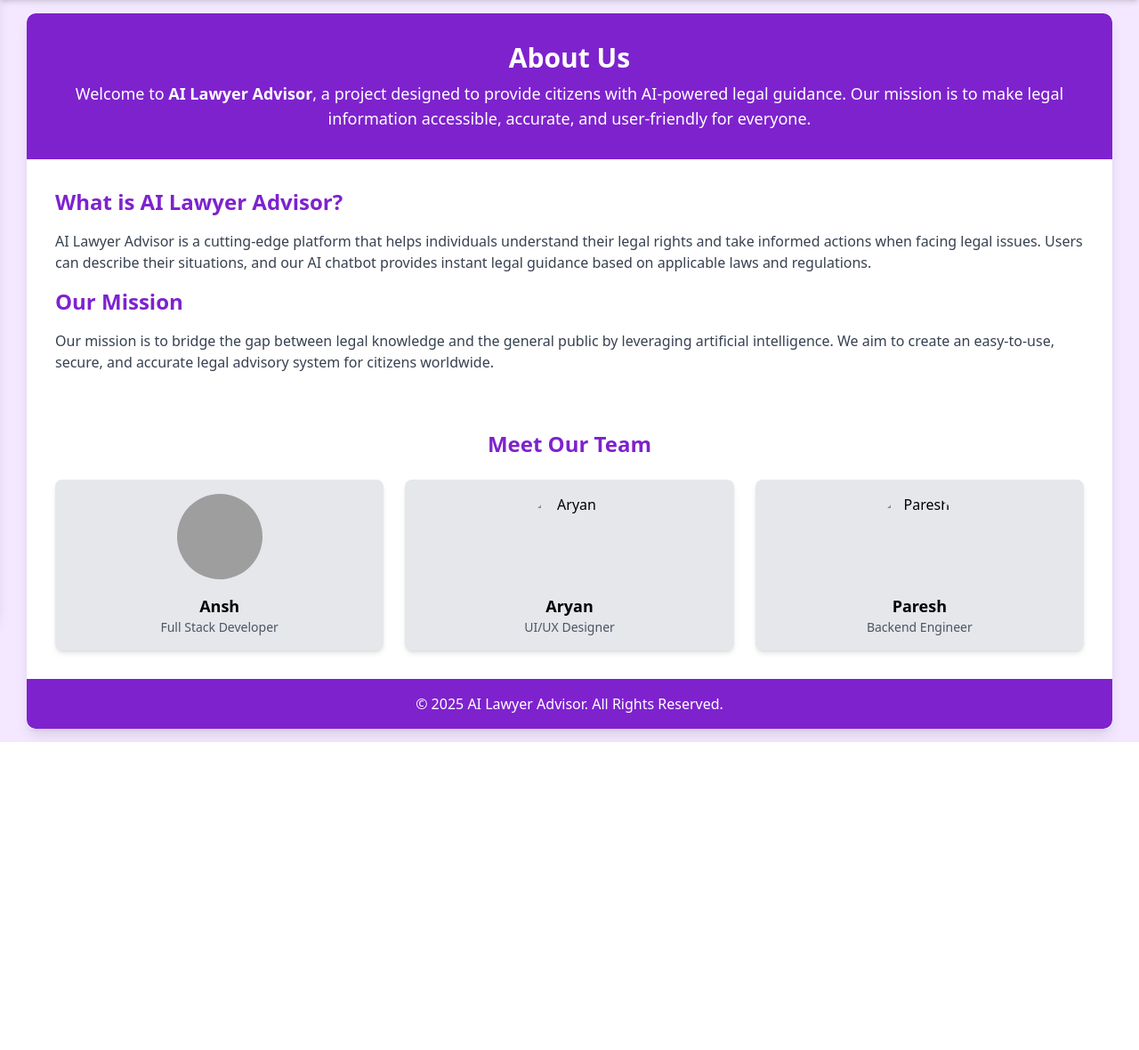
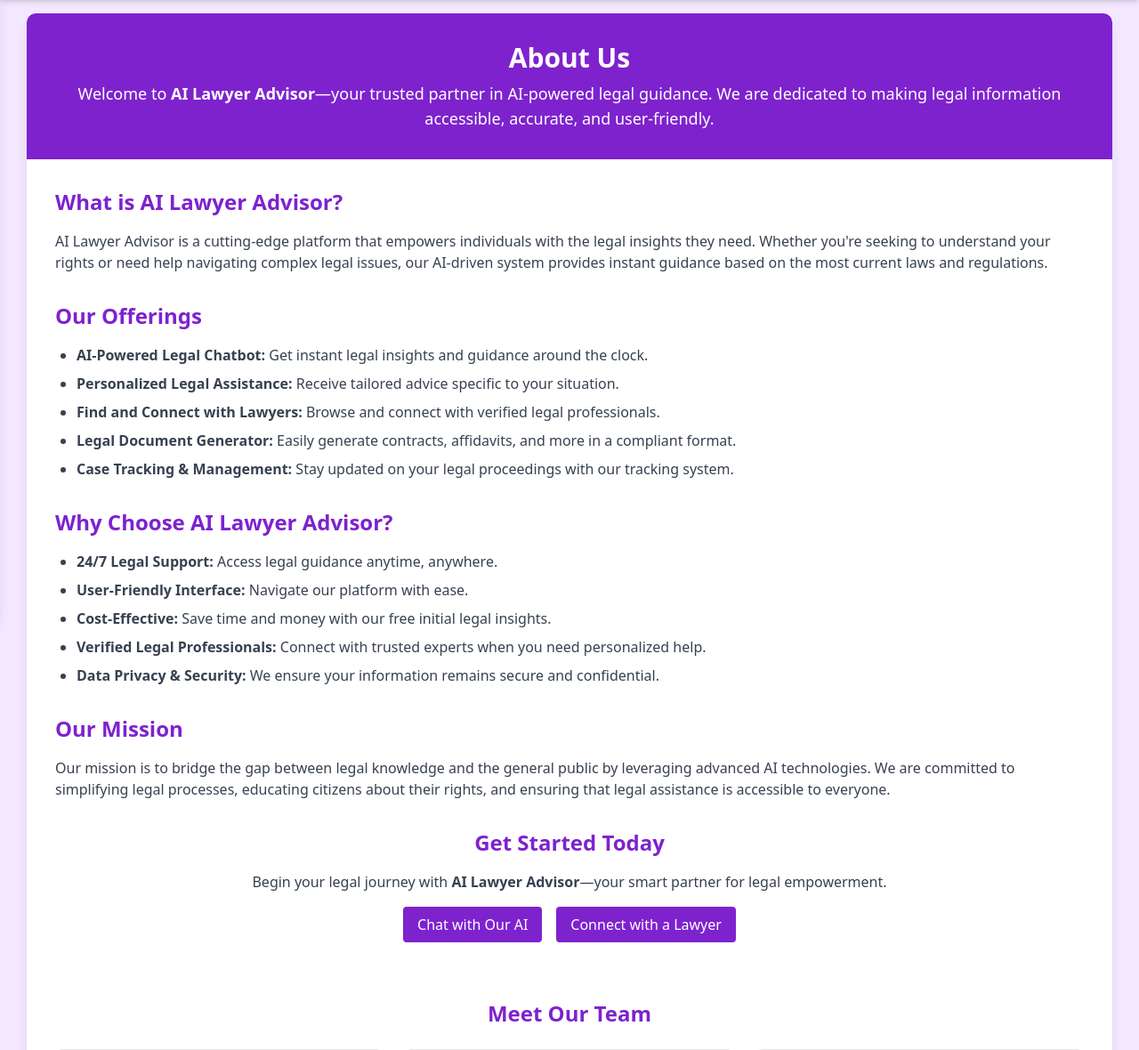
Before and after one commit to Ansh-94/LegalAdvisor, a PHP site: page /AboutUs.php in a window 1280 px wide. Shown: the part 104-1284 px from the top of the page at 89% size. Before the commit the page ends 938 px from the top, so only its background shows below. Run offline with PHP 8.4, Linux system fonts and the light colour scheme; a user stored in the database is signed in; some libraries are stand-ins or nearby versions; grey boxes are pictures that could not be loaded.

Commit message:
Aboutus content added &change password added & bydefault lawyer PRofile Fixed

```diff
--- a/AboutUs.php
+++ b/AboutUs.php
@@ -6,7 +6,6 @@ include('includes/header.php');
 ?>
 <!DOCTYPE html>
 <html lang="en">
-
 
 <head>
   <meta charset="UTF-8" />
@@ -25,14 +24,9 @@ include('includes/header.php');
   </style>
 </head>
 
-<body class="bg-gradient-to-b from-purple-100 to-white min-h-screen ml-[30px] mr-[30px]">
+<body class="bg-gradient-to-b from-purple-100 to-white min-h-screen mx-8">
   <header class="mt-[15px] mb-[15px] ml-[30px] mr-[30px]">
     <script>
-      function toggleSidebar() {
-        const sidebar = document.getElementById("sidebar");
-        sidebar.classList.toggle("-translate-x-full");
-      }
-
       function toggleSidebar() {
         document.getElementById('sidebar').classList.toggle('-translate-x-full');
       }
@@ -41,33 +35,100 @@ include('includes/header.php');
       }
     </script>
 
-
-
     <div class="bg-white w-full rounded-lg shadow-lg overflow-hidden">
-      <!-- Header Section with 10px Rounded Top Corners -->
+      <!-- Header Section with Rounded Top Corners -->
       <div class="bg-purple-700 text-white text-center py-8 rounded-t-[10px]">
         <h1 class="text-3xl font-bold">About Us</h1>
         <p class="text-lg mt-2 px-6">
-          Welcome to <strong>AI Lawyer Advisor</strong>, a project designed to provide citizens with AI-powered legal
-          guidance.
-          Our mission is to make legal information accessible, accurate, and user-friendly for everyone.
+          Welcome to <strong>AI Lawyer Advisor</strong>—your trusted partner in AI-powered legal guidance.
+          We are dedicated to making legal information accessible, accurate, and user-friendly.
         </p>
       </div>
 
-      <!-- Project Description -->
-      <div class="p-8 text-gray-700">
-        <h2 class="text-2xl font-bold text-purple-700 mb-4">What is AI Lawyer Advisor?</h2>
-        <p class="mb-4">
-          AI Lawyer Advisor is a cutting-edge platform that helps individuals understand their legal rights
-          and take informed actions when facing legal issues. Users can describe their situations, and our
-          AI chatbot provides instant legal guidance based on applicable laws and regulations.
-        </p>
-        <h2 class="text-2xl font-bold text-purple-700 mb-4">Our Mission</h2>
-        <p>
-          Our mission is to bridge the gap between legal knowledge and the general public by leveraging
-          artificial intelligence. We aim to create an easy-to-use, secure, and accurate legal advisory
-          system for citizens worldwide.
-        </p>
+      <!-- Main Content Section -->
+      <div class="p-8 text-gray-700 space-y-8">
+        <!-- About Section -->
+        <section>
+          <h2 class="text-2xl font-bold text-purple-700 mb-4">What is AI Lawyer Advisor?</h2>
+          <p class="mb-4">
+            AI Lawyer Advisor is a cutting-edge platform that empowers individuals with the legal insights they need.
+            Whether you're seeking to understand your rights or need help navigating complex legal issues, our AI-driven
+            system provides instant guidance based on the most current laws and regulations.
+          </p>
+        </section>
+
+        <!-- Our Offerings Section -->
+        <section>
+          <h2 class="text-2xl font-bold text-purple-700 mb-4">Our Offerings</h2>
+          <ul class="list-disc ml-6 mb-4 space-y-2">
+            <li>
+              <strong>AI-Powered Legal Chatbot:</strong> Get instant legal insights and guidance around the clock.
+            </li>
+            <li>
+              <strong>Personalized Legal Assistance:</strong> Receive tailored advice specific to your situation.
+            </li>
+            <li>
+              <strong>Find and Connect with Lawyers:</strong> Browse and connect with verified legal professionals.
+            </li>
+            <li>
+              <strong>Legal Document Generator:</strong> Easily generate contracts, affidavits, and more in a compliant
+              format.
+            </li>
+            <li>
+              <strong>Case Tracking & Management:</strong> Stay updated on your legal proceedings with our tracking
+              system.
+            </li>
+          </ul>
+        </section>
+
+        <!-- Why Choose Us Section -->
+        <section>
+          <h2 class="text-2xl font-bold text-purple-700 mb-4">Why Choose AI Lawyer Advisor?</h2>
+          <ul class="list-disc ml-6 mb-4 space-y-2">
+            <li>
+              <strong>24/7 Legal Support:</strong> Access legal guidance anytime, anywhere.
+            </li>
+            <li>
+              <strong>User-Friendly Interface:</strong> Navigate our platform with ease.
+            </li>
+            <li>
+              <strong>Cost-Effective:</strong> Save time and money with our free initial legal insights.
+            </li>
+            <li>
+              <strong>Verified Legal Professionals:</strong> Connect with trusted experts when you need personalized
+              help.
+            </li>
+            <li>
+              <strong>Data Privacy & Security:</strong> We ensure your information remains secure and confidential.
+            </li>
+          </ul>
+        </section>
+
+        <!-- Our Mission Section -->
+        <section>
+          <h2 class="text-2xl font-bold text-purple-700 mb-4">Our Mission</h2>
+          <p class="mb-4">
+            Our mission is to bridge the gap between legal knowledge and the general public by leveraging advanced AI
+            technologies. We are committed to simplifying legal processes, educating citizens about their rights, and
+            ensuring that legal assistance is accessible to everyone.
+          </p>
+        </section>
+
+        <!-- Get Started Section -->
+        <section class="text-center">
+          <h2 class="text-2xl font-bold text-purple-700 mb-4">Get Started Today</h2>
+          <p class="mb-4">
+            Begin your legal journey with <strong>AI Lawyer Advisor</strong>—your smart partner for legal empowerment.
+          </p>
+          <div class="flex justify-center space-x-4">
+            <a href="chatbot.php" class="bg-purple-700 text-white px-4 py-2 rounded hover:bg-purple-800">
+              Chat with Our AI
+            </a>
+            <a href="lawyerDirectory.php" class="bg-purple-700 text-white px-4 py-2 rounded hover:bg-purple-800">
+              Connect with a Lawyer
+            </a>
+          </div>
+        </section>
       </div>
 
       <!-- Team Section -->
@@ -76,8 +137,7 @@ include('includes/header.php');
         <div class="grid grid-cols-1 sm:grid-cols-3 gap-6">
           <!-- Ansh Card -->
           <div class="team-card bg-gray-200 rounded-lg shadow-md p-4 text-center">
-            <img src="C:\Users\Meghani Ansh\Pictures\My Phtotos\EOS_8913" alt="Ansh"
-              class="w-24 h-24 rounded-full mx-auto">
+            <img src="img/Ansh.jpg" alt="Ansh" class="w-24 h-24 rounded-full mx-auto">
             <h3 class="text-lg font-bold mt-4">Ansh</h3>
             <p class="text-sm text-gray-600">Full Stack Developer</p>
           </div>
@@ -96,11 +156,12 @@ include('includes/header.php');
         </div>
       </div>
 
-      <!-- Footer with 10px Rounded Bottom Corners -->
+      <!-- Footer Section with Rounded Bottom Corners -->
       <div class="bg-purple-700 text-white text-center py-4 rounded-b-[10px]">
         <p>&copy; 2025 AI Lawyer Advisor. All Rights Reserved.</p>
       </div>
     </div>
+  </header>
 </body>
 
 </html>
--- a/includes/header.php
+++ b/includes/header.php
@@ -154,10 +154,12 @@ if (session_status() === PHP_SESSION_NONE) {
             <!-- Profile Section -->
             <?php if (isset($_SESSION['user'])) { ?>
                 <!-- <div class="relative"> -->
-                <div id="profile-icon" class="w-10 h-10 rounded-full bg-purple-500 flex items-center justify-center text-white font-bold cursor-pointer relative"
+                <div id="profile-icon"
+                    class="w-10 h-10 rounded-full bg-purple-500 flex items-center justify-center text-white font-bold cursor-pointer relative"
                     onmouseover="showTooltip()" onmouseout="hideTooltip()" onclick="toggleDropdown()">
                     <?php echo strtoupper(substr($_SESSION['user'], 0, 1)); ?>
-                    <span id="tooltip" class="absolute left-1/2 transform -translate-x-1/2 top-12 bg-gray-800 text-white text-xs px-2 py-1 rounded hidden">
+                    <span id="tooltip"
+                        class="absolute left-1/2 transform -translate-x-1/2 top-12 bg-gray-800 text-white text-xs px-2 py-1 rounded hidden">
                         Logged in as <?php echo $_SESSION['UserType']; ?>
                     </span>
                 </div>
@@ -165,10 +167,13 @@ if (session_status() === PHP_SESSION_NONE) {
                 <!-- Dropdown Menu -->
                 <div id="dropdown" class="absolute right-0 mt-2 w-40 bg-white shadow-md rounded hidden">
                     <a href="logout.php" class="block px-4 py-2 text-purple-700 hover:bg-gray-200 rounded">Logout</a>
+                    <a href="ChangePassword.php" class="block px-4 py-2 text-purple-700 hover:bg-gray-200 rounded">Change
+                        Password</a>
                 </div>
                 <!-- </div> -->
             <?php } else { ?>
-            <a href="log.php" class="text-purple-700 font-bold hover:text-purple-900 hover:bg-purple-200 px-4 py-2 rounded-lg">
+                <a href="log.php"
+                    class="text-purple-700 font-bold hover:text-purple-900 hover:bg-purple-200 px-4 py-2 rounded-lg">
                     <span class="material-symbols-outlined">login</span> Login
                 </a>
             <?php } ?>
@@ -190,12 +195,12 @@ if (session_status() === PHP_SESSION_NONE) {
                 }
 
                 // Prevent dropdown from closing when clicking inside it
-        document.getElementById("dropdown")?.addEventListener("click", function(event) {
+                document.getElementById("dropdown")?.addEventListener("click", function (event) {
                     event.stopPropagation();
                 });
 
                 // Close dropdown when clicking outside
-        document.addEventListener("click", function(event) {
+                document.addEventListener("click", function (event) {
                     if (!document.getElementById("profile-icon")?.contains(event.target)) {
                         document.getElementById("dropdown")?.classList.add("hidden");
                     }
--- a/lawyerRegistration.php
+++ b/lawyerRegistration.php
@@ -83,7 +83,7 @@ if (isset($_POST['btnRegister'])) {
 
 
         if ($conn->query($stmt) === true) {
-            echo "<script>alert('Registration Successful!'); window.location.href='lawyerRegistration.php';</script>";
+            echo "<script>alert('Registration Successful!'); window.location.href='lawyerDirectory.php';</script>";
 
         } else {
             echo "<script>alert('Error: " . mysqli_error($conn) . "'); window.history.back();</script>";
--- a/log.php
+++ b/log.php
@@ -32,6 +32,7 @@ if ($_SERVER["REQUEST_METHOD"] == "POST") {
       if ($password == $user['Password']) {
         $_SESSION['user'] = $user['UserName'];
         $_SESSION['UserType'] = $user['UserType'];
+        $_SESSION['UserMasterID'] = $user['UserMasterID'];
         $_SESSION['LoginActivity'] = time();
         header("Location: index.php");
         exit;
```
Also changed, not shown: ChangePassword.php (added, +70 -0 lines), Database/LegalAdvisor.sql (+18 -20 lines), includes/header1.php (+10 -5 lines), index.php (+5 -4 lines), lawyerDirectory.php (+4 -3 lines), uploads/golden-naruto-3840x2160-18706.jpg (added), 1 other file. Lines whose indentation alone changed are shown as unchanged.
